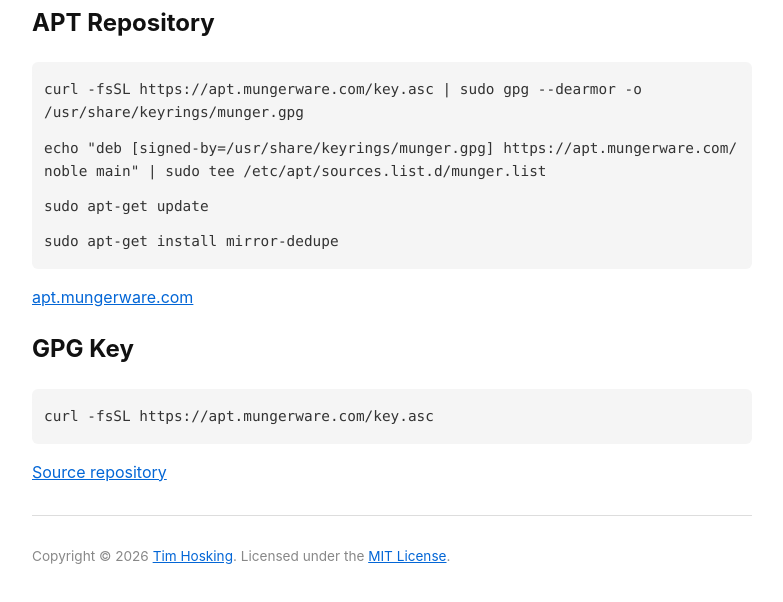
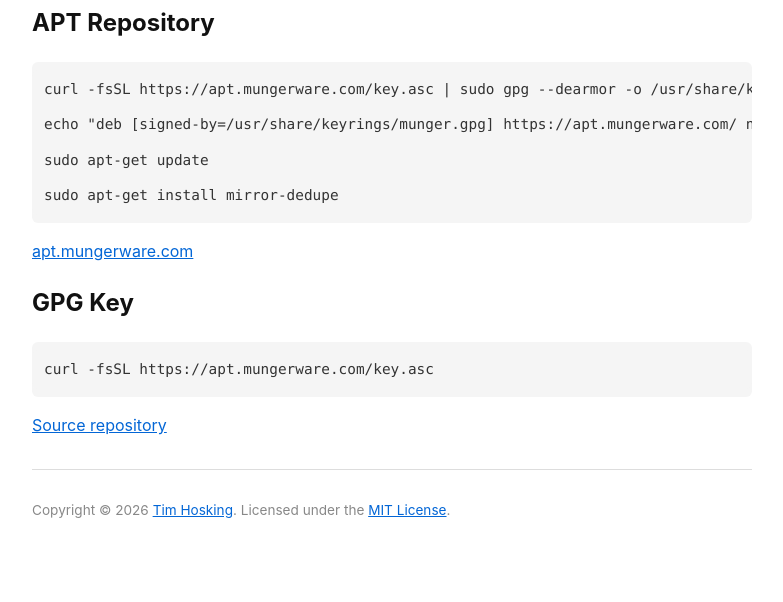
Before and after one commit to Munger/packages-site, a plain HTML site: page index.html in a window 1280 px wide. Shown: the part 154-756 px from the top of the page, without its empty margins (248-1031 px from the left). Drawn offline with Linux system fonts and the light colour scheme.

Commit message:
Fix: nowrap + scroll for clean text selection

```diff
--- a/index.html
+++ b/index.html
@@ -7,11 +7,10 @@
 <style>
   body{font-family:-apple-system,BlinkMacSystemFont,"Segoe UI",Roboto,"Helvetica Neue",Arial,sans-serif;max-width:720px;margin:40px auto;padding:0 20px;line-height:1.6;color:#333}
   h1,h2{color:#111}
-  .cmd{display:block;background:#f5f5f5;padding:4px 12px;font-family:SFMono-Regular,Consolas,monospace;font-size:0.9em;white-space:pre-wrap;overflow-x:auto;margin:4px 0}
+  .cmd{display:block;background:#f5f5f5;padding:4px 12px;font-family:SFMono-Regular,Consolas,monospace;font-size:0.9em;white-space:nowrap;overflow-x:auto;margin:4px 0;-webkit-overflow-scrolling:touch}
   .cmd:first-child{padding-top:8px;border-radius:6px 6px 0 0;margin-top:0}
   .cmd:last-child{padding-bottom:8px;border-radius:0 0 6px 6px;margin-bottom:0}
   .cmd:only-child{border-radius:6px}
-  pre{font-family:SFMono-Regular,Consolas,monospace;font-size:0.9em;white-space:pre-wrap}
   a{color:#0366d6}
   hr{border:none;border-top:1px solid #ddd;margin:30px 0}
   .avatar{float:left;margin-right:18px;margin-top:4px}
```
